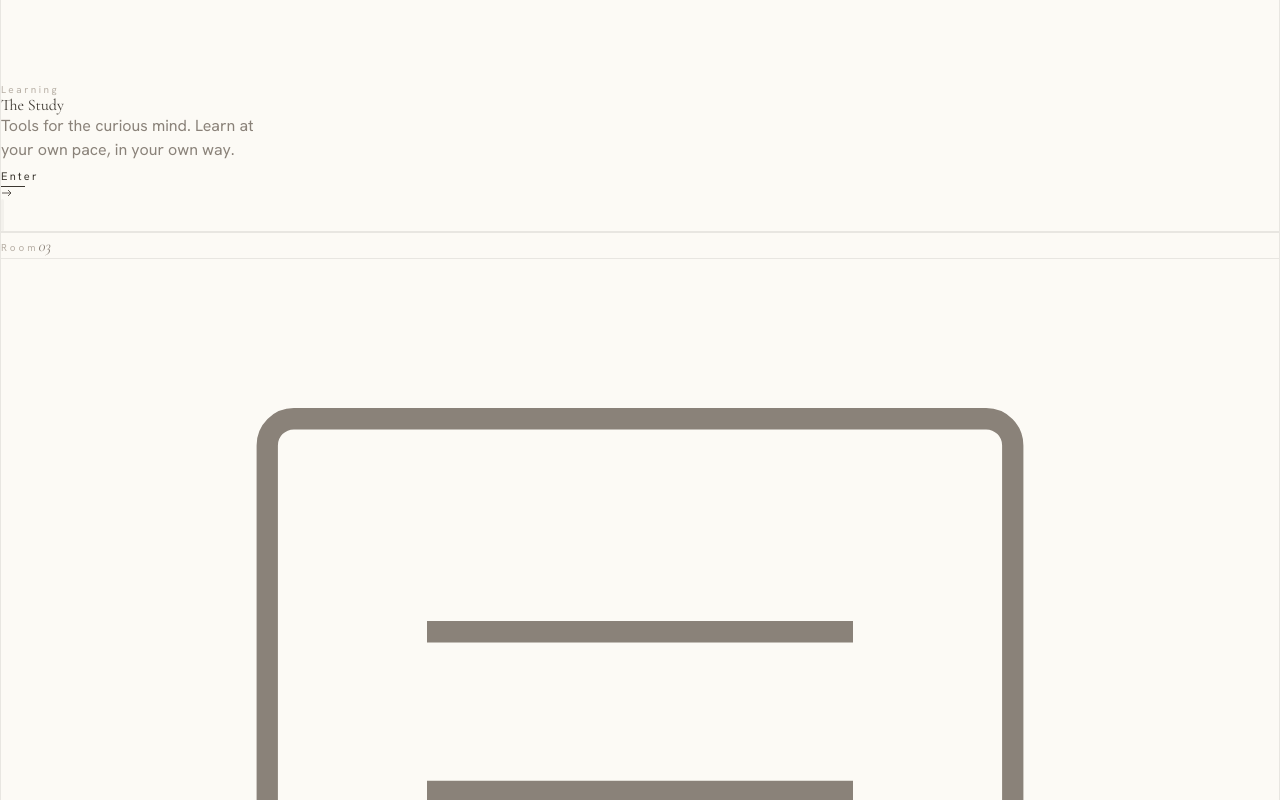
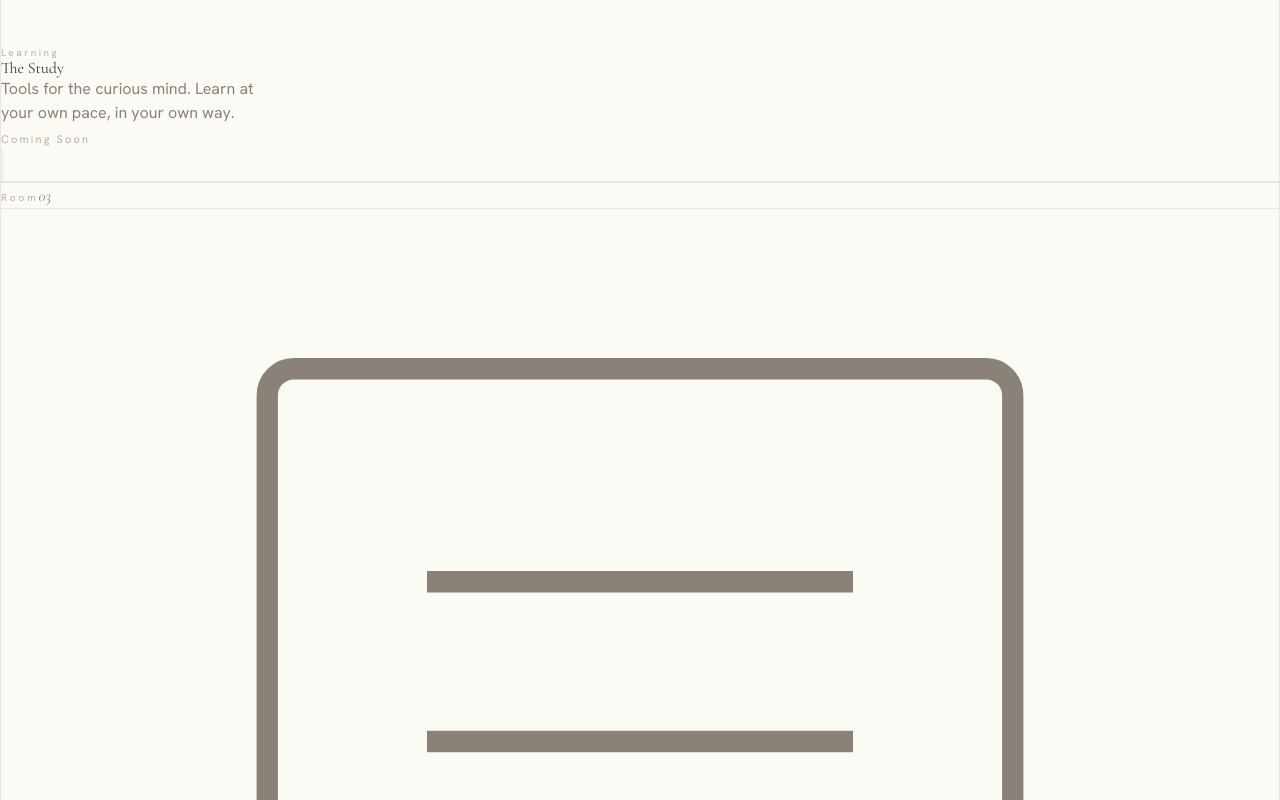
Before and after one commit to HMRogers/paperhallway, a React (Vite) app: page / in a window 1280 px wide. Shown: the part 5500-6300 px from the top of the page. Built offline with nearby package versions, Linux system fonts and the light colour scheme.

Commit message:
ui: remove Enter buttons from Arcade/Office, add Coming Soon to Study

```diff
--- a/src/PaperHallway.jsx
+++ b/src/PaperHallway.jsx
@@ -497,38 +497,22 @@ function DoorCard({ door, index, onProductClick }) {
             </div>
           )}
 
-          {/* Enter link */}
+          {/* Enter link — only show for Study as "Coming Soon" */}
+          {door.id === "study" && (
             <div className="flex items-center gap-3">
               <span
                 className="text-xs uppercase tracking-widest"
                 style={{
                   fontFamily: "var(--font-body)",
-                color: "var(--ink)",
+                  color: "var(--ink-faint)",
                   letterSpacing: "0.2em",
                   fontSize: "11px",
                 }}
               >
-              Enter
+                Coming Soon
               </span>
-            <div
-              className="transition-all duration-500"
-              style={{
-                width: hovered ? "40px" : "24px",
-                height: "1px",
-                background: "var(--ink)",
-              }}
-            />
-            <svg
-              width="12"
-              height="12"
-              viewBox="0 0 12 12"
-              fill="none"
-              className="transition-transform duration-500"
-              style={{ transform: hovered ? "translateX(4px)" : "translateX(0)" }}
-            >
-              <path d="M1 6 L10 6 M7 3 L10 6 L7 9" stroke="var(--ink)" strokeWidth="0.8" />
-            </svg>
-          </div>
+            </div>
+          )}
         </div>
 
         {/* Door "handle" accent */}
```
Lines whose indentation alone changed are shown as unchanged.
